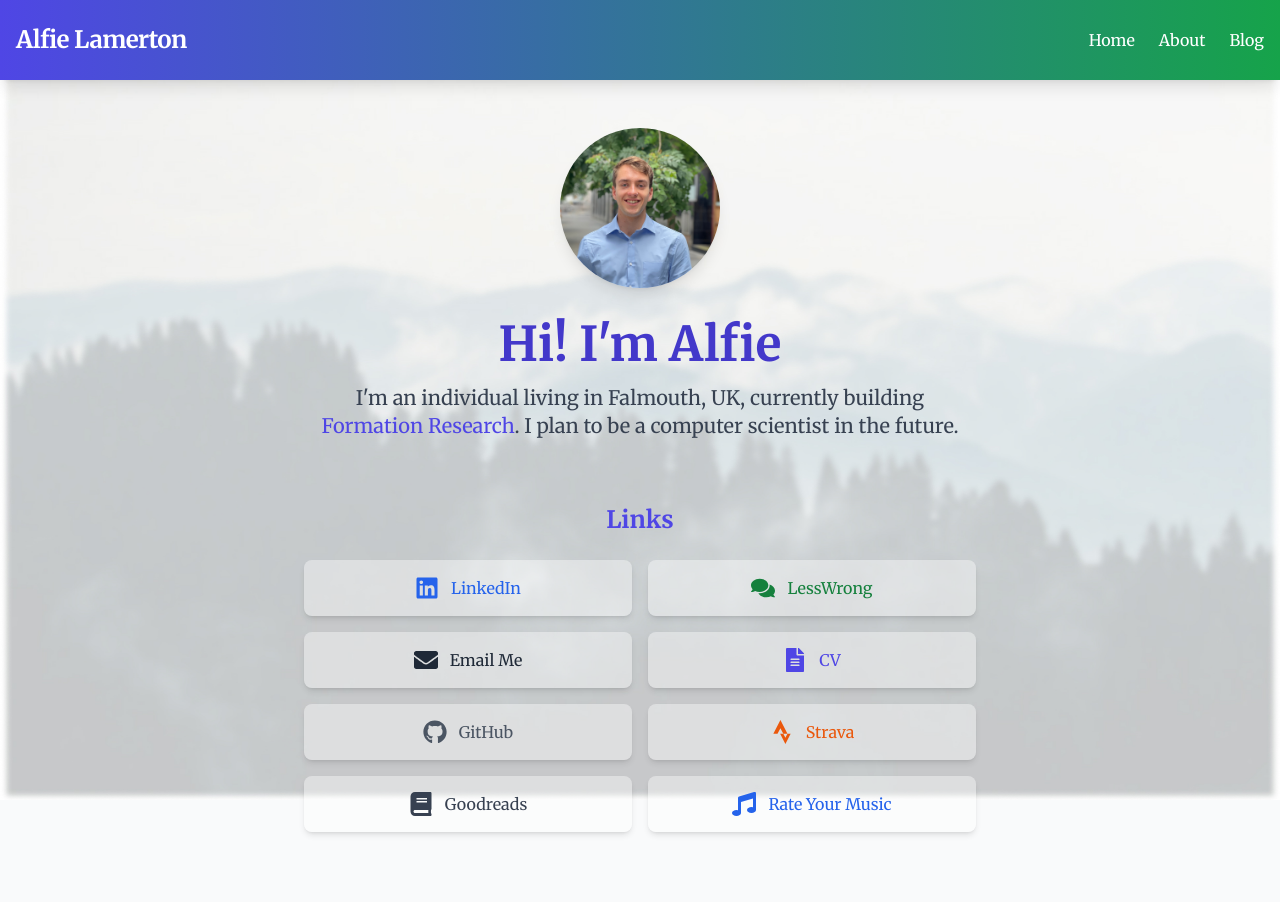
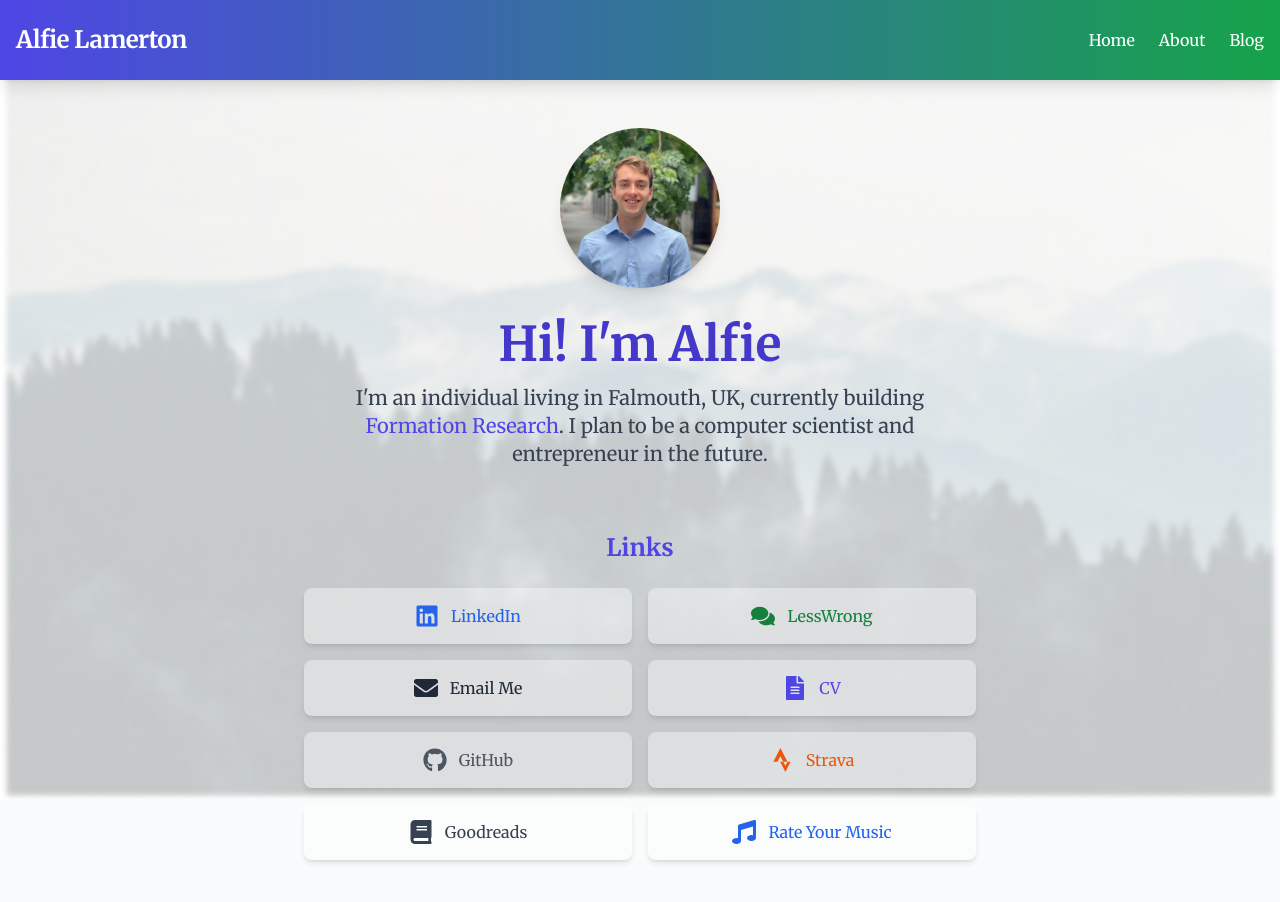
Before and after one commit to alamerton/personal-website, a Next.js app: page / in a window 1280 px wide. Shown: the top 902 px of the page. Built offline with nearby package versions, Linux system fonts and the light colour scheme.

Commit message:
Updated bio

```diff
--- a/src/app/page.tsx
+++ b/src/app/page.tsx
@@ -34,7 +34,7 @@ export default function Home() {
           <a className="text-indigo-600" href="http://formationresearch.com/">
             Formation Research
           </a>
-          . I plan to be a computer scientist in the future.
+          . I plan to be a computer scientist and entrepreneur in the future.
         </p>
       </section>
       <section className="mb-16">
```
